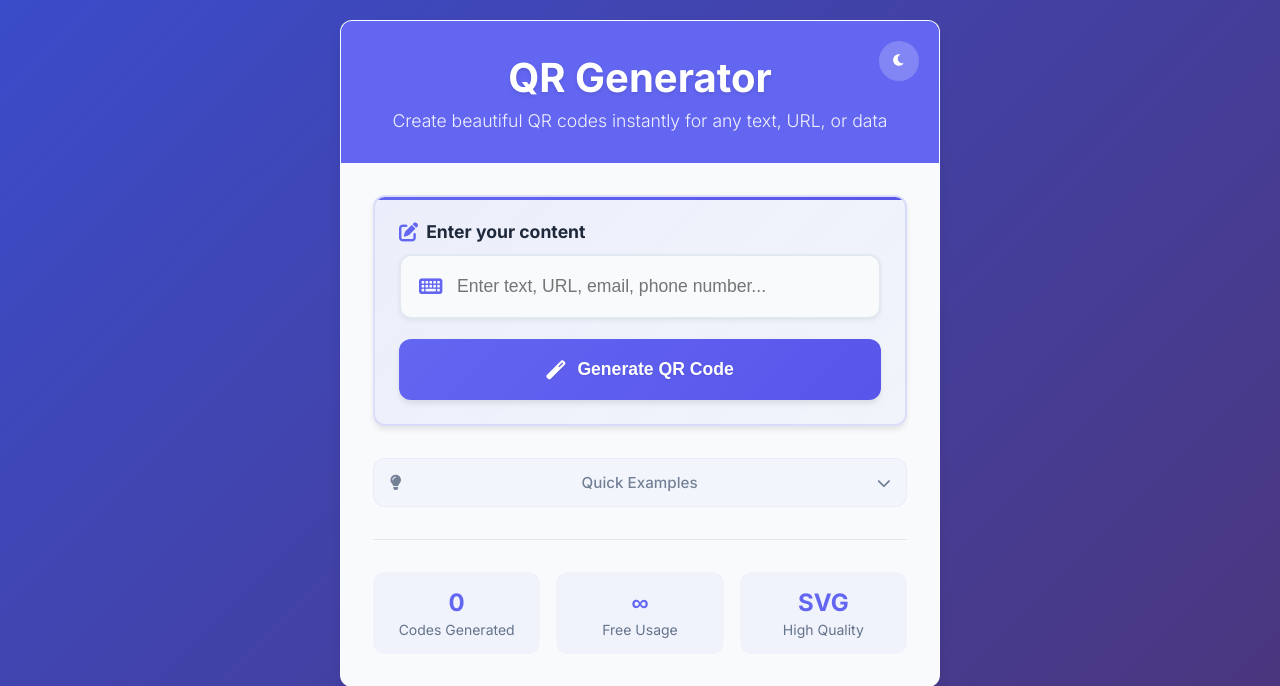
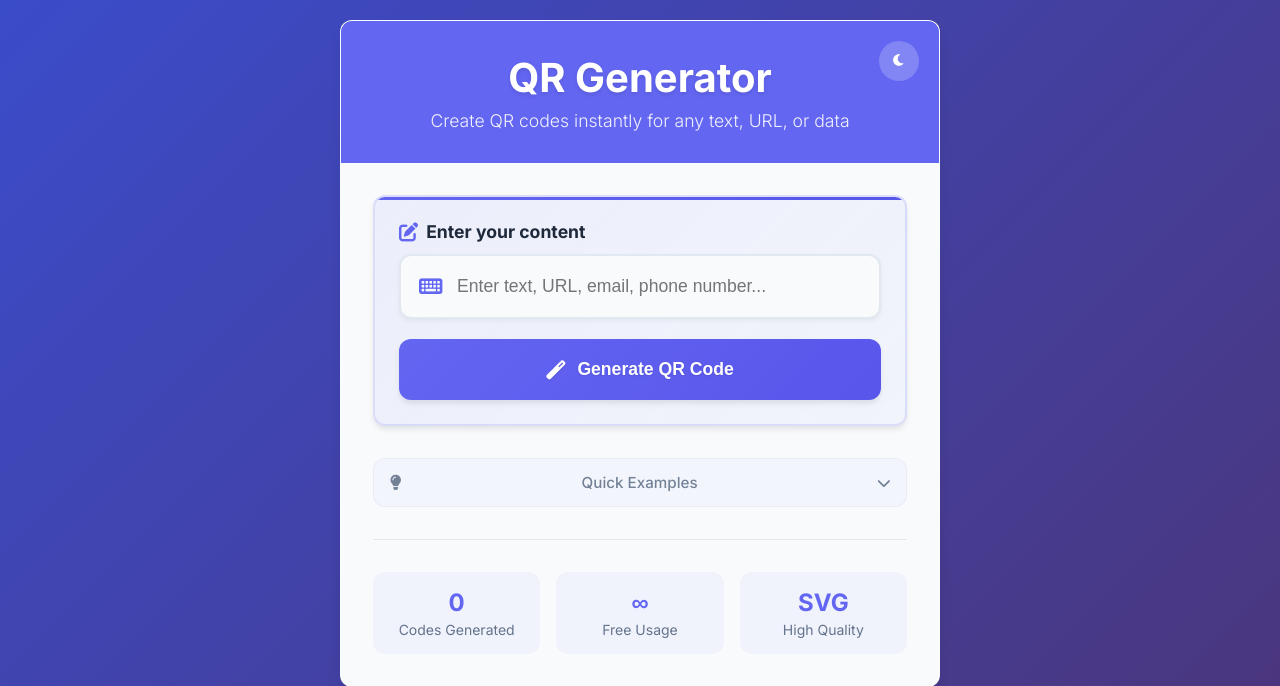
Before and after one commit to TheCodeKeep/web-qr-generator, a Flask app: page / in a window 1280 px wide. Shown: the top 686 px of the page. Run offline with Flask 3, Linux system fonts and the light colour scheme.

Commit message:
fix: update description text

```diff
--- a/templates/index.html
+++ b/templates/index.html
@@ -28,7 +28,7 @@
                 <i class="fas fa-moon" id="theme-icon"></i>
             </button>
             <h1>QR Generator</h1>
-            <p>Create beautiful QR codes instantly for any text, URL, or data</p>
+            <p>Create QR codes instantly for any text, URL, or data</p>
         </div>
 
         <div class="content">
```
